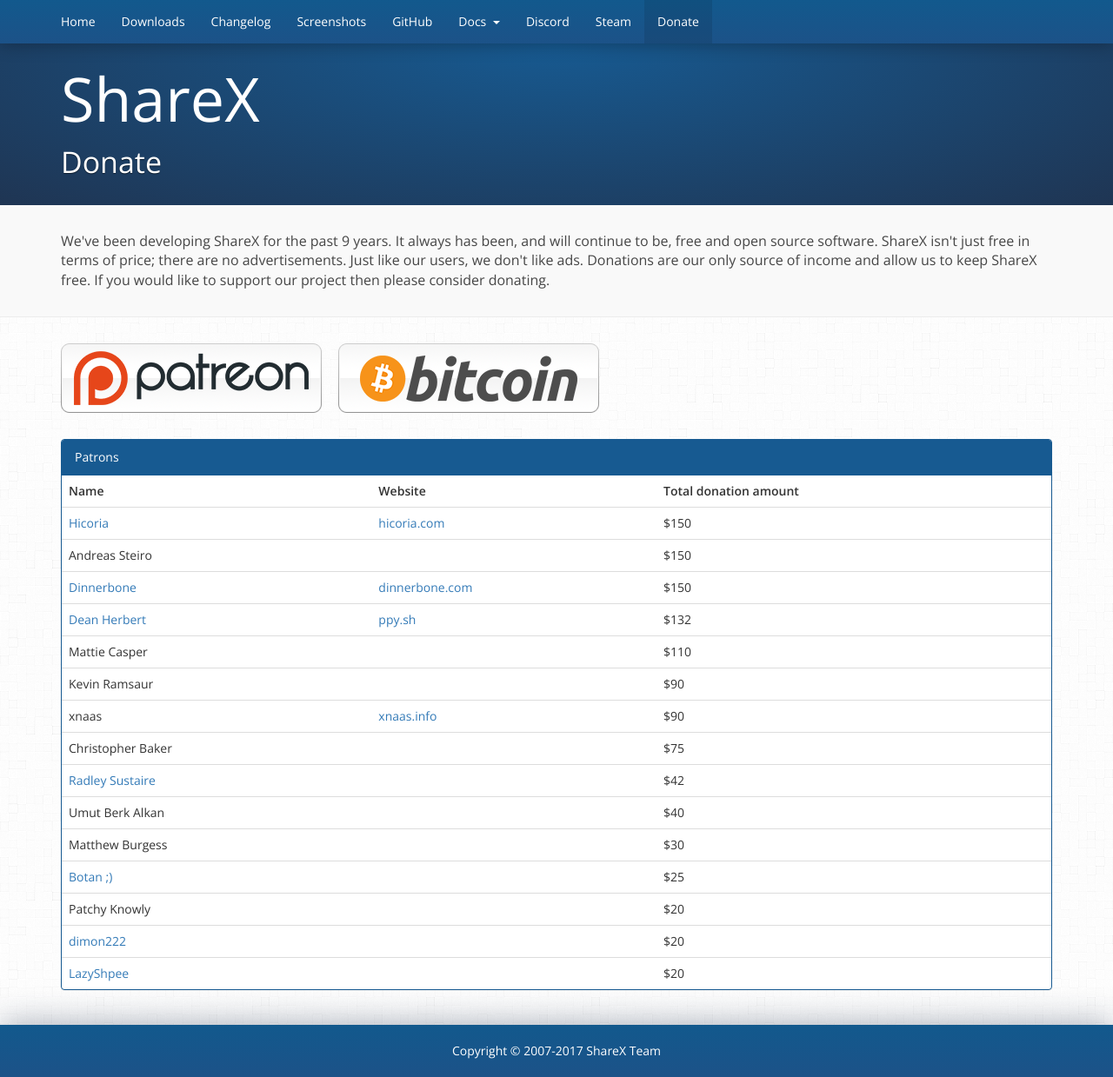
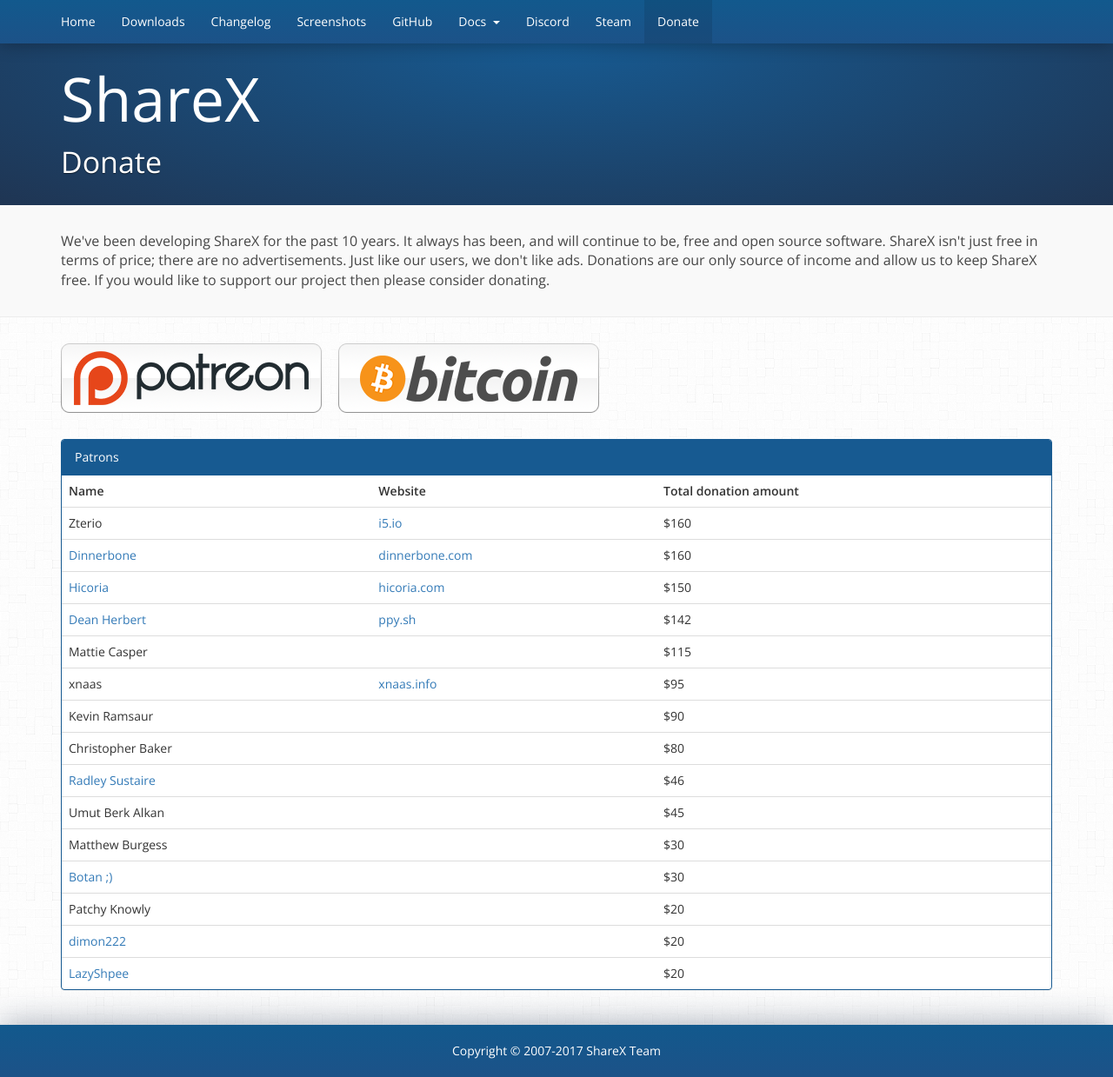
Before and after one commit to ShareX/sharex.github.io, a Jekyll site: the page built from donate/index.html, in a window 1280 px wide. Shown: the whole page at 87% size. Built offline with Jekyll 4.4.1, drawn with Linux system fonts in a browser that asks for light colours; nearby versions of some CDN libraries.

Commit message:
Update patrons list

```diff
--- a/donate/index.html
+++ b/donate/index.html
@@ -5,7 +5,7 @@
 
 <div class="container-donate">
     <div class="container">
-        We've been developing ShareX for the past 9 years. It always has been, and will continue to be, free and open source software. ShareX isn't just free in terms of price; there are no advertisements. Just like our users, we don't like ads. Donations are our only source of income and allow us to keep ShareX free. If you would like to support our project then please consider donating.
+        We've been developing ShareX for the past 10 years. It always has been, and will continue to be, free and open source software. ShareX isn't just free in terms of price; there are no advertisements. Just like our users, we don't like ads. Donations are our only source of income and allow us to keep ShareX free. If you would like to support our project then please consider donating.
     </div>
 </div>
 
@@ -43,29 +43,34 @@
                     <th>Total donation amount</th>
                 </tr>
                 <tr>
+                    <td>Zterio</td>
+                    <td><a href="https://i5.io">i5.io</a></td>
+                    <td>$160</td>
+                </tr>
+                <tr>
+                    <td><a href="https://twitter.com/Dinnerbone">Dinnerbone</a></td>
+                    <td><a href="https://dinnerbone.com">dinnerbone.com</a></td>
+                    <td>$160</td>
+                </tr>
+                <tr>
                     <td><a href="https://www.facebook.com/hicoria">Hicoria</a></td>
                     <td><a href="https://hicoria.com">hicoria.com</a></td>
                     <td>$150</td>
                 </tr>
                 <tr>
-                    <td>Andreas Steiro</td>
-                    <td></td>
-                    <td>$150</td>
-                </tr>
-                <tr>
-                    <td><a href="https://twitter.com/Dinnerbone">Dinnerbone</a></td>
-                    <td><a href="https://dinnerbone.com">dinnerbone.com</a></td>
-                    <td>$150</td>
-                </tr>
-                <tr>
                     <td><a href="https://twitter.com/ppy">Dean Herbert</a></td>
                     <td><a href="https://ppy.sh">ppy.sh</a></td>
-                    <td>$132</td>
+                    <td>$142</td>
                 </tr>
                 <tr>
                     <td>Mattie Casper</td>
                     <td></td>
-                    <td>$110</td>
+                    <td>$115</td>
+                </tr>
+                <tr>
+                    <td>xnaas</td>
+                    <td><a href="https://www.xnaas.info">xnaas.info</a></td>
+                    <td>$95</td>
                 </tr>
                 <tr>
                     <td>Kevin Ramsaur</td>
@@ -73,24 +78,19 @@
                     <td>$90</td>
                 </tr>
                 <tr>
-                    <td>xnaas</td>
-                    <td><a href="https://www.xnaas.info">xnaas.info</a></td>
-                    <td>$90</td>
-                </tr>
-                <tr>
                     <td>Christopher Baker</td>
                     <td></td>
-                    <td>$75</td>
+                    <td>$80</td>
                 </tr>
                 <tr>
                     <td><a href="https://github.com/RadGH">Radley Sustaire</a></td>
                     <td></td>
-                    <td>$42</td>
+                    <td>$46</td>
                 </tr>
                 <tr>
                     <td>Umut Berk Alkan</td>
                     <td></td>
-                    <td>$40</td>
+                    <td>$45</td>
                 </tr>
                 <tr>
                     <td>Matthew Burgess</td>
@@ -100,7 +100,7 @@
                 <tr>
                     <td><a href="https://www.instagram.com/kyoukeiken">Botan ;)</a></td>
                     <td></td>
-                    <td>$25</td>
+                    <td>$30</td>
                 </tr>
                 <tr>
                     <td>Patchy Knowly</td>
```
